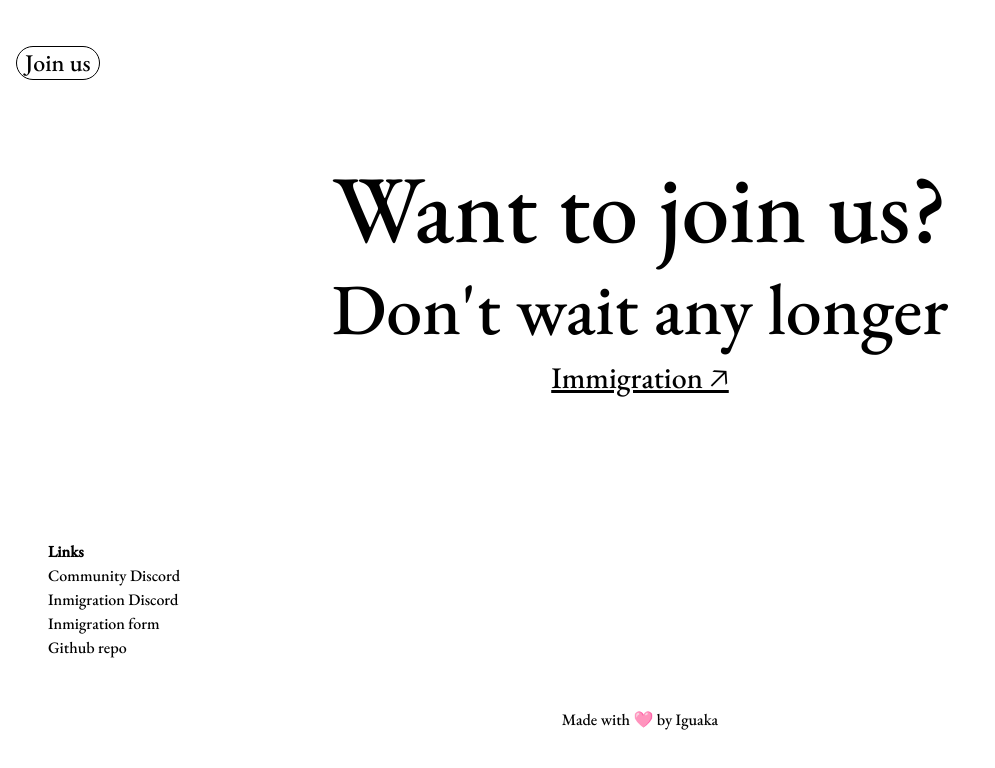
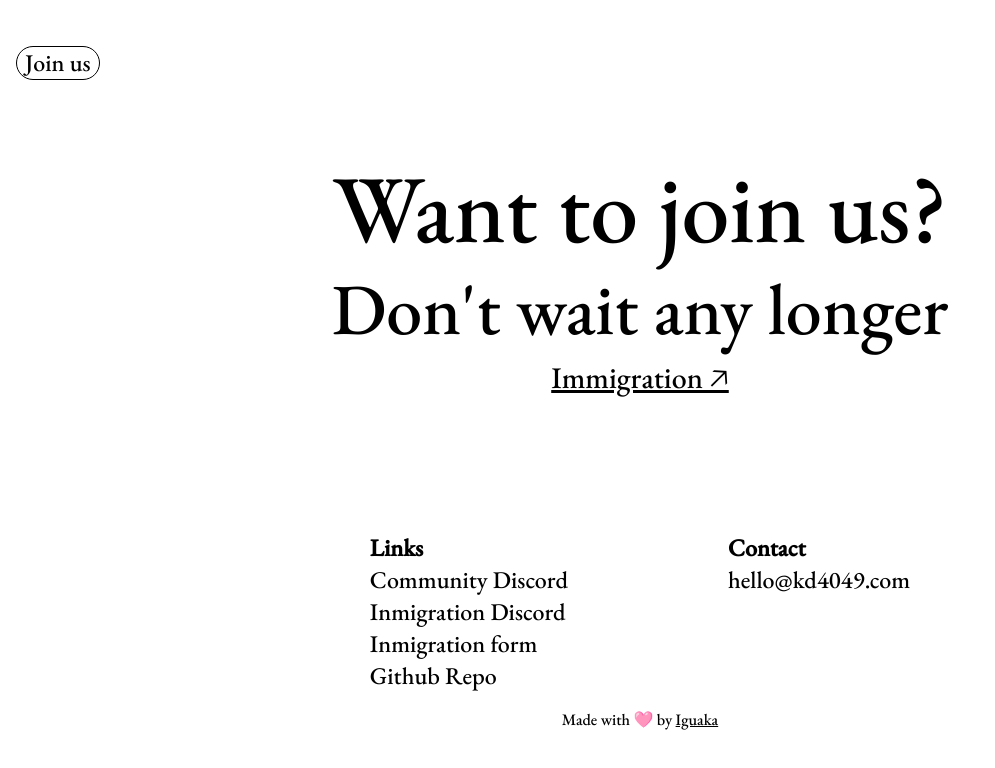
Before and after one commit to Iguakq/kd4049-web, a Next.js app: page / in a window 1280 px wide. Shown: the part 3563-4331 px from the top of the page, without its empty margins (0-995 px from the left). Before the commit the page ends 4303 px from the top, so only its background shows below. Built offline with nearby package versions, Linux system fonts and the light colour scheme.

Commit message:
Update Footer.tsx

```diff
--- a/app/components/Footer.tsx
+++ b/app/components/Footer.tsx
@@ -1,18 +1,42 @@
 export default function Footer() {
   return (
-    <footer className="pt-12">
-      <ul className="pl-12">
-        <li className="font-bold">Links</li>
-        <li> Community Discord</li>
-        <li>Inmigration Discord</li>
-        <li>Inmigration form</li>
-        <li>Github repo</li>
-      </ul>
-      <div className="pt-12 pb-2 flex flex-col items-center">
-        <p className="">
-          Made with 🩷 by <a href="https://github.com/Iguakq">Iguaka</a>
-        </p>
+    <footer className="flex flex-col items-center gap-4 p-10">
+      <div className="flex justify-between gap-10 md:gap-40">
+        <ul>
+          <li className="text-2xl font-bold">Links</li>
+          <li>
+            <a href="https://discord.gg/4mbS7rMw" className="md:text-2xl">
+              Community Discord
+            </a>
+          </li>
+          <li>
+            <a href="https://discord.gg/tXJRBQqmy6" className="md:text-2xl">
+              Inmigration Discord
+            </a>
+          </li>
+          <li>
+            <a className="md:text-2xl">Inmigration form</a>
+          </li>
+          <li>
+            <a
+              href="https://github.com/Iguakq/kd4049-web"
+              className="md:text-2xl"
+            >
+              Github Repo
+            </a>
+          </li>
+        </ul>
+        <ul>
+          <li className="text-2xl font-bold">Contact</li>
+          <li className="md:text-2xl">hello@kd4049.com</li>
+        </ul>
       </div>
+      <p>
+        Made with 🩷 by{" "}
+        <a href="https://github.com/Iguakq" className="underline">
+          Iguaka
+        </a>
+      </p>
     </footer>
   );
 }
```
